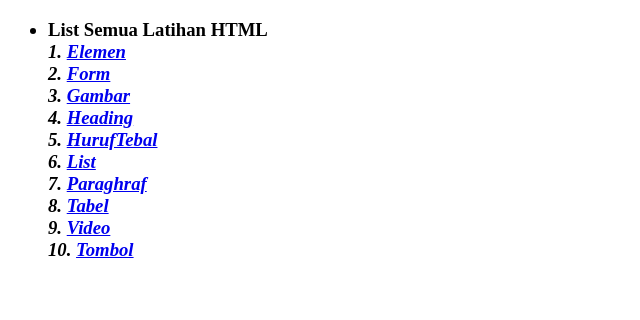
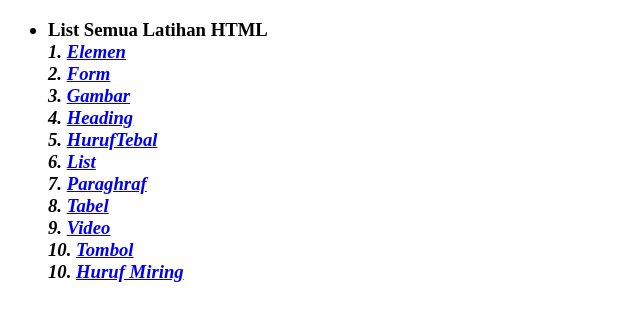
Before and after one commit to Hazhbi/MyDatabase, a plain HTML site: page index.html in a window 1280 px wide. Shown: the whole page, without its empty margins (0-640 px from the left). Drawn offline with Linux system fonts and the light colour scheme.

Commit message:
Update index.html

```diff
--- a/index.html
+++ b/index.html
@@ -17,6 +17,7 @@
         <i>8. <a href="Tabel.html" title="Tabel" target="_blank">Tabel</a></i><br/>
         <i>9. <a href="video.html" title="Video" target="_blank">Video</a></i><br/>
         <i>10. <a href="tombol.html" title="Tombol" target="_blank">Tombol</a></i><br/>
+        <i>10. <a href="hurufmiring.html" title="HurufMiring" target="_blank">Huruf Miring</a></i><br/>
 </li> </ul> </strong></h3>
 </body>
 </html>
```
